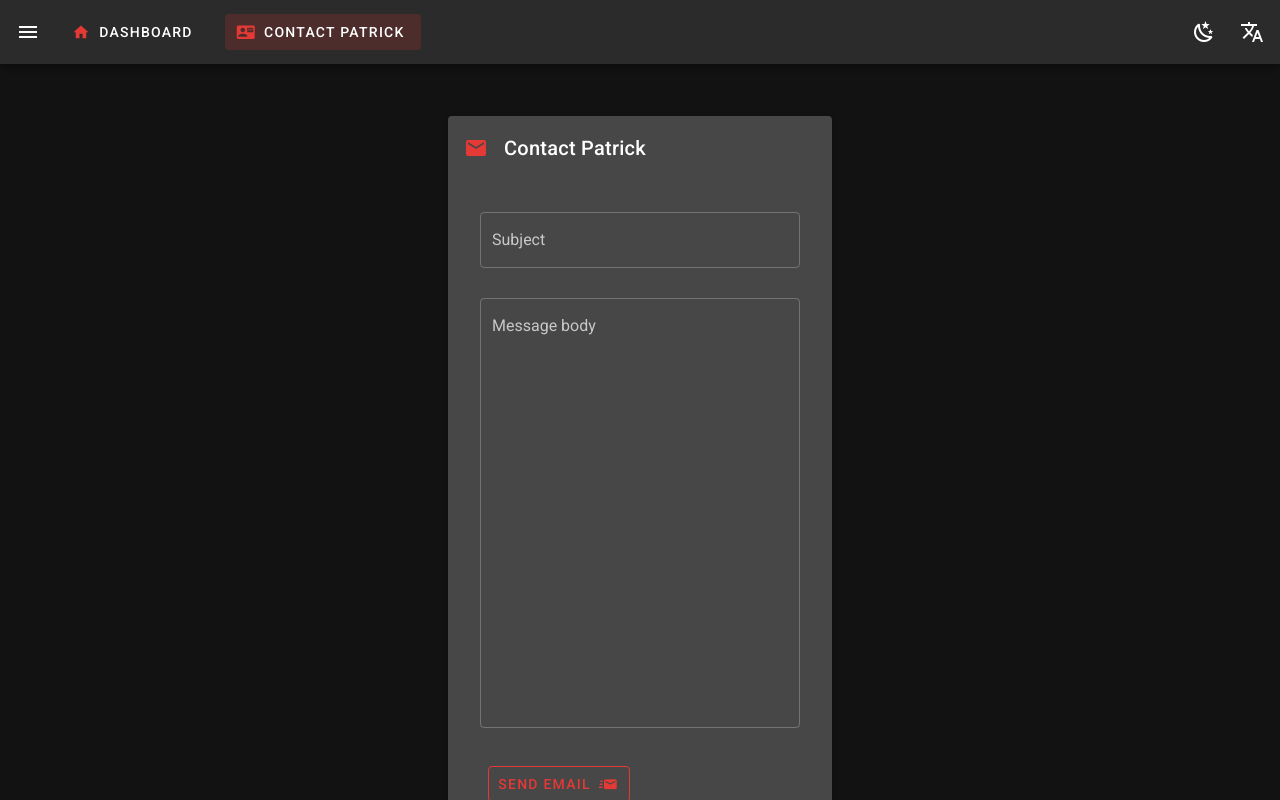
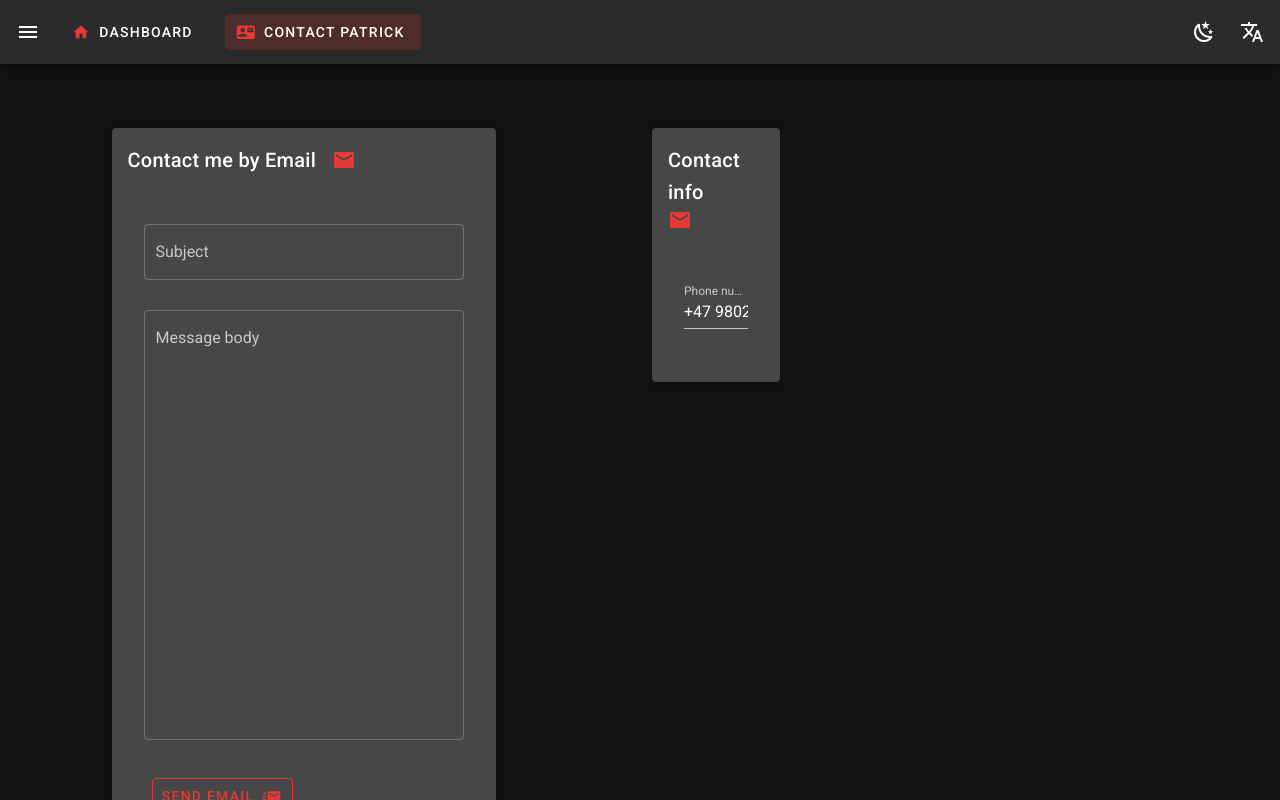
Before and after one commit to spels47/DigitalCV, a Vue app: page /contact in a window 1280 px wide. Built offline with nearby package versions, Linux system fonts and the light colour scheme.

Commit message:
Update Contact.vue

```diff
--- a/src/views/Contact.vue
+++ b/src/views/Contact.vue
@@ -1,8 +1,9 @@
 <template>
   <v-container class="pa-16">
     <v-row justify="space-around">
+      <v-col>
         <v-card width="30vw" color="cardbg">
-        <v-card-title class="title"><v-icon color="primary">mdi-email</v-icon> <span class="pl-4">Contact Patrick</span></v-card-title>
+          <v-card-title class="title"><span class="pr-4">Contact me by Email</span> <v-icon color="primary">mdi-email</v-icon></v-card-title>
           <div class="pa-8">
             <v-text-field label="Subject" outlined v-model="subject"></v-text-field>
             <v-textarea no-resize rows="15" outlined label="Message body" v-model="body"></v-textarea>
@@ -10,8 +11,16 @@
               <v-btn @click="sendEmail()" outlined color="primary">Send email <v-icon right>mdi-email-fast</v-icon></v-btn>
             </v-card-actions>
           </div>
-
         </v-card>
+      </v-col>
+      <v-col>
+        <v-card width="10vw" color="cardbg">
+          <v-card-title class="title"><span class="pr-4">Contact info</span> <v-icon color="primary">mdi-email</v-icon></v-card-title>
+          <div class="pa-8">
+            <v-text-field label="Phone number" color="secondary" prefix="+47" readonly @click="clickPhone()" :value="phone"></v-text-field>
+          </div>
+        </v-card>
+      </v-col>
     </v-row>
   </v-container>
 </template>
@@ -25,7 +34,8 @@
     data: function () {
       return {
         subject: "",
-        body: ""
+        body: "",
+        phone: "98028998"
       }
     },
     methods: {
@@ -34,6 +44,10 @@
         var link = `mailto:${email}?subject=${encodeURIComponent(this.subject)}&body=${encodeURIComponent(this.body)}`;
         console.log("link:", link);
         window.location.href = link;
+      },
+      clickPhone(){
+        navigator.clipboard.writeText(this.phone);
+        window.location.href = "tel:" + this.phone
       }
     },
     computed: {
```
Lines whose indentation alone changed are shown as unchanged.
